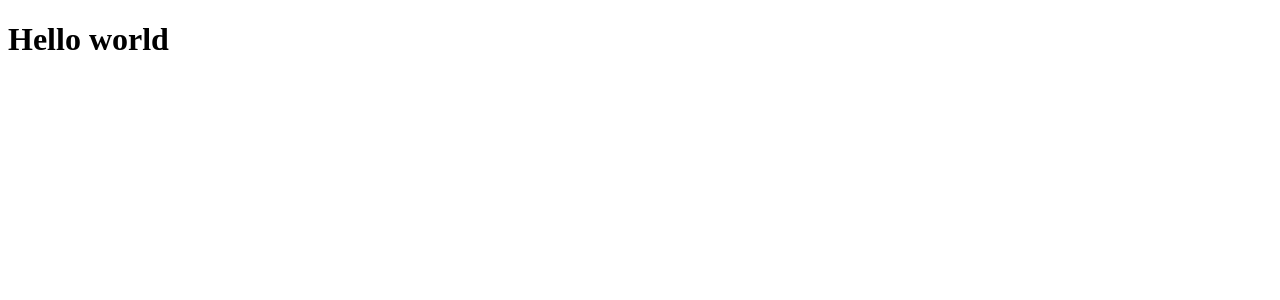
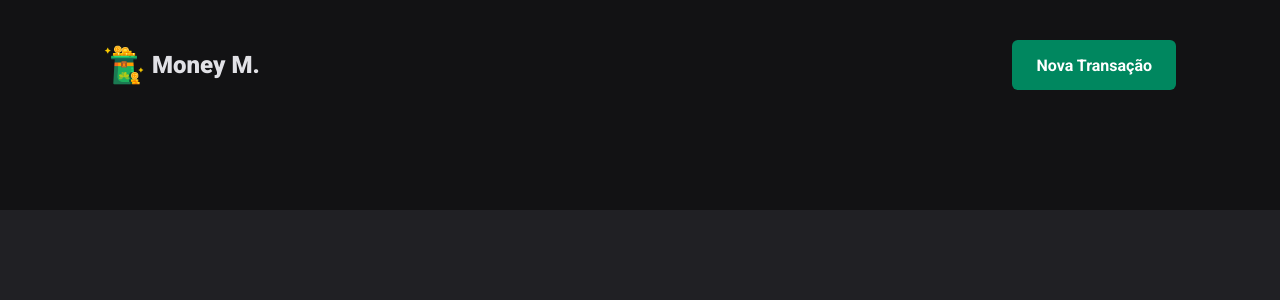
Before and after one commit to DaniloGMattos/money-manger, a React (Vite) app: page / in a window 1280 px wide. Shown: the top 300 px of the page. Built offline with nearby package versions, Linux system fonts and the light colour scheme.

Commit message:
feat: header component

```diff
--- a/src/App.tsx
+++ b/src/App.tsx
@@ -1,9 +1,12 @@
 import { ThemeProvider } from "styled-components";
+import { Transactions } from "./pages/Transactions";
+import { GlobalStyle } from "./styles/global";
 import { defaultTheme } from "./styles/theme/default";
 export function App() {
   return (
     <ThemeProvider theme={defaultTheme}>
-      <h1>Hello world</h1>
+      <GlobalStyle />
+      <Transactions />
     </ThemeProvider>
   );
 }
--- a/src/components/Header.tsx
+++ b/src/components/Header.tsx
@@ -0,0 +1,43 @@
+import styled from "styled-components";
+import { Logo } from "./Logo";
+
+const HeaderContainer = styled.header`
+  background: ${(props) => props.theme["gray-900"]};
+  padding: 2.5rem 0 7.5rem;
+`;
+const HeaderContent = styled.div`
+  width: 100%;
+  max-width: 1120px;
+  margin: 0 auto;
+  padding: 0 1.5rem;
+
+  display: flex;
+  align-items: center;
+  justify-content: space-between;
+`;
+export const NewTransactionButton = styled.button`
+  height: 50px;
+  border: 0;
+  background: ${(props) => props.theme["green-500"]};
+  color: ${(props) => props.theme.white};
+  font-weight: bold;
+  cursor: pointer;
+  padding: 0 1.5rem;
+  border-radius: 6px;
+  &:hover {
+    transition: background-color 0.2s;
+    color: ${(props) => props.theme.white};
+    background: ${(props) => props.theme["green-700"]};
+  }
+`;
+
+export function Header() {
+  return (
+    <HeaderContainer>
+      <HeaderContent>
+        <Logo />
+        <NewTransactionButton>Nova Transação</NewTransactionButton>
+      </HeaderContent>
+    </HeaderContainer>
+  );
+}
--- /dev/null
+++ b/src/components/Logo.tsx
@@ -0,0 +1,20 @@
+import styled from "styled-components";
+import logo from "../assets/logo.png";
+
+const Box = styled.div`
+  display: flex;
+  gap: 8px;
+  align-items: center;
+  h3 {
+    font-weight: 800;
+    font-size: 24px;
+  }
+`;
+export function Logo() {
+  return (
+    <Box>
+      <img width={40} height={40} src={logo} alt="" />
+      <h3>Money M.</h3>
+    </Box>
+  );
+}
--- /dev/null
+++ b/src/pages/Transactions.tsx
@@ -0,0 +1,9 @@
+import { Header } from "../components/Header";
+
+export function Transactions() {
+  return (
+    <>
+      <Header></Header>
+    </>
+  );
+}
--- a/src/styles/global.ts
+++ b/src/styles/global.ts
@@ -6,12 +6,19 @@ export const GlobalStyle = createGlobalStyle`
     padding: 0;
     box-sizing: border-box;
   }
-  :focus{
+
+  :focus {
     outline: 0;
-    box-shadow: 0 0 2px ${(props) => props.theme["green-500"]}
+    box-shadow: 0 0 0 2px ${(props) => props.theme["green-500"]};
   }
-  body{
-    background-color: ${(props) => props.theme["gray-500"]}
-    color: ${(props) => props.theme["gray-100"]}
+
+  body {
+    background-color: ${(props) => props.theme["gray-800"]};
+    color: ${(props) => props.theme["gray-100"]};
+    -webkit-font-smoothing: antialiased;
+  }
+
+  body, input, textarea, button {
+    font: 400 1rem Roboto, sans-serif;
   }
 `;
```
Also changed, not shown: src/assets/logo.png (added).
